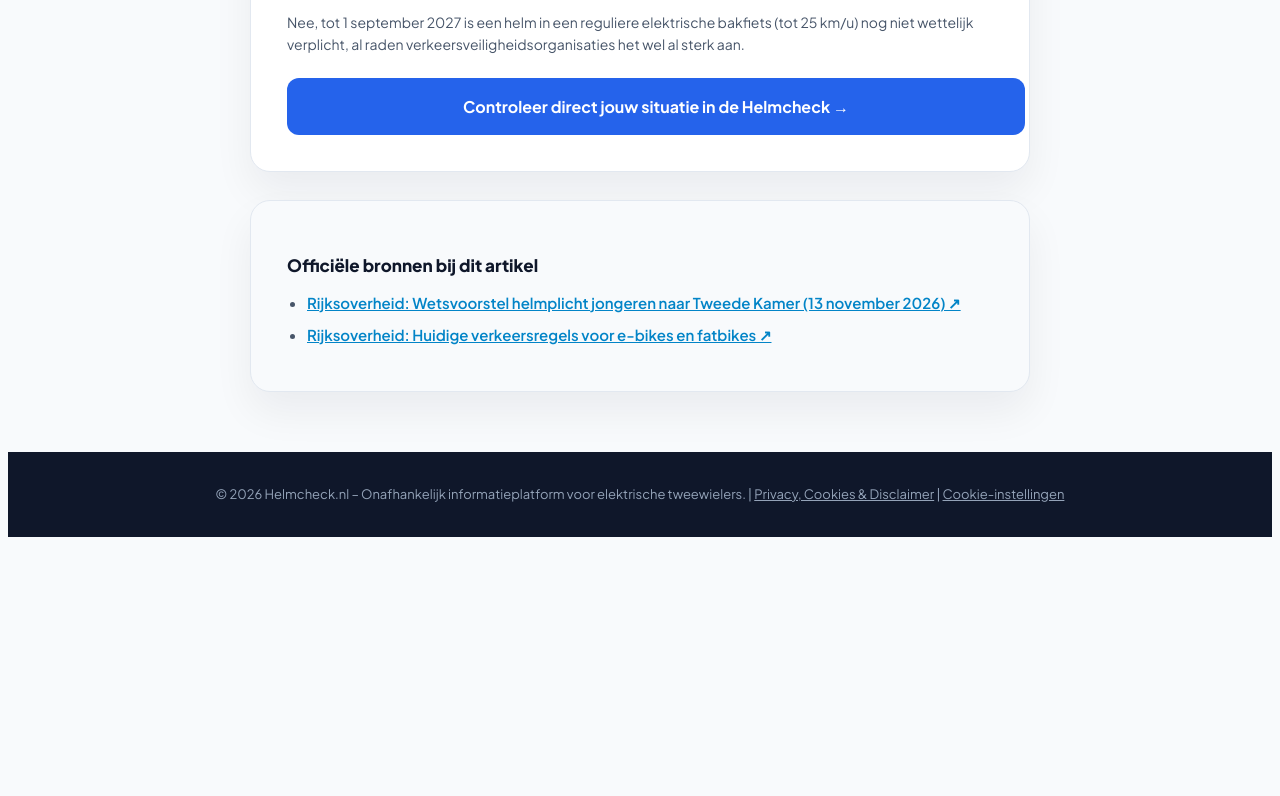
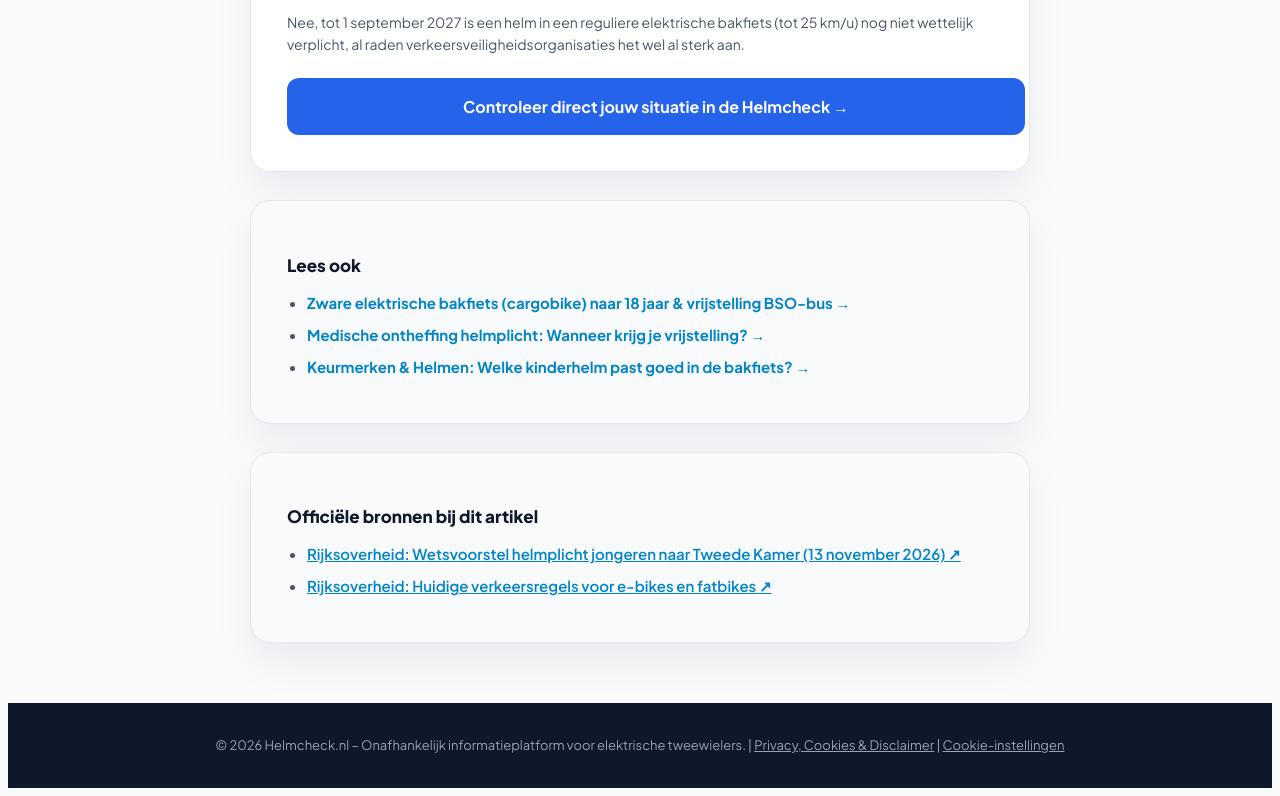
Before and after one commit to HelmCheck/helmcheck-nl, a plain HTML site: page info/helmplicht-bakfiets-passagiers-2027.html in a window 1280 px wide. Shown: the part 2232-3028 px from the top of the page. Before the commit the page ends 2777 px from the top, so only its background shows below. Drawn offline with Linux system fonts and the light colour scheme.

Commit message:
Add related links section to helmet requirement page
Added additional information section with related links.

```diff
--- a/info/helmplicht-bakfiets-passagiers-2027.html
+++ b/info/helmplicht-bakfiets-passagiers-2027.html
@@ -137,6 +137,15 @@
 
             <a href="/index.html" class="btn" style="margin-top:8px;">Controleer direct jouw situatie in de Helmcheck →</a>
         </div>
+
+        <div class="card" style="background: #f8fafc; border: 1px solid #e2e8f0;">
+            <h2 class="sec-title" style="font-size: 17px; margin-bottom: 10px;">Lees ook</h2>
+            <ul class="info-list" style="margin-bottom: 0;">
+                <li><a href="/info/zware-bakfiets-cargobike-leeftijd-helmplicht.html" style="color: #0284c7; font-weight: 700; text-decoration: none;">Zware elektrische bakfiets (cargobike) naar 18 jaar &amp; vrijstelling BSO-bus →</a></li>
+                <li><a href="/info/medische-ontheffing-helmplicht-fiets.html" style="color: #0284c7; font-weight: 700; text-decoration: none;">Medische ontheffing helmplicht: Wanneer krijg je vrijstelling? →</a></li>
+                <li><a href="/helmen.html" style="color: #0284c7; font-weight: 700; text-decoration: none;">Keurmerken &amp; Helmen: Welke kinderhelm past goed in de bakfiets? →</a></li>
+            </ul>
+        </div>
     </main>
 
     <footer>
```
